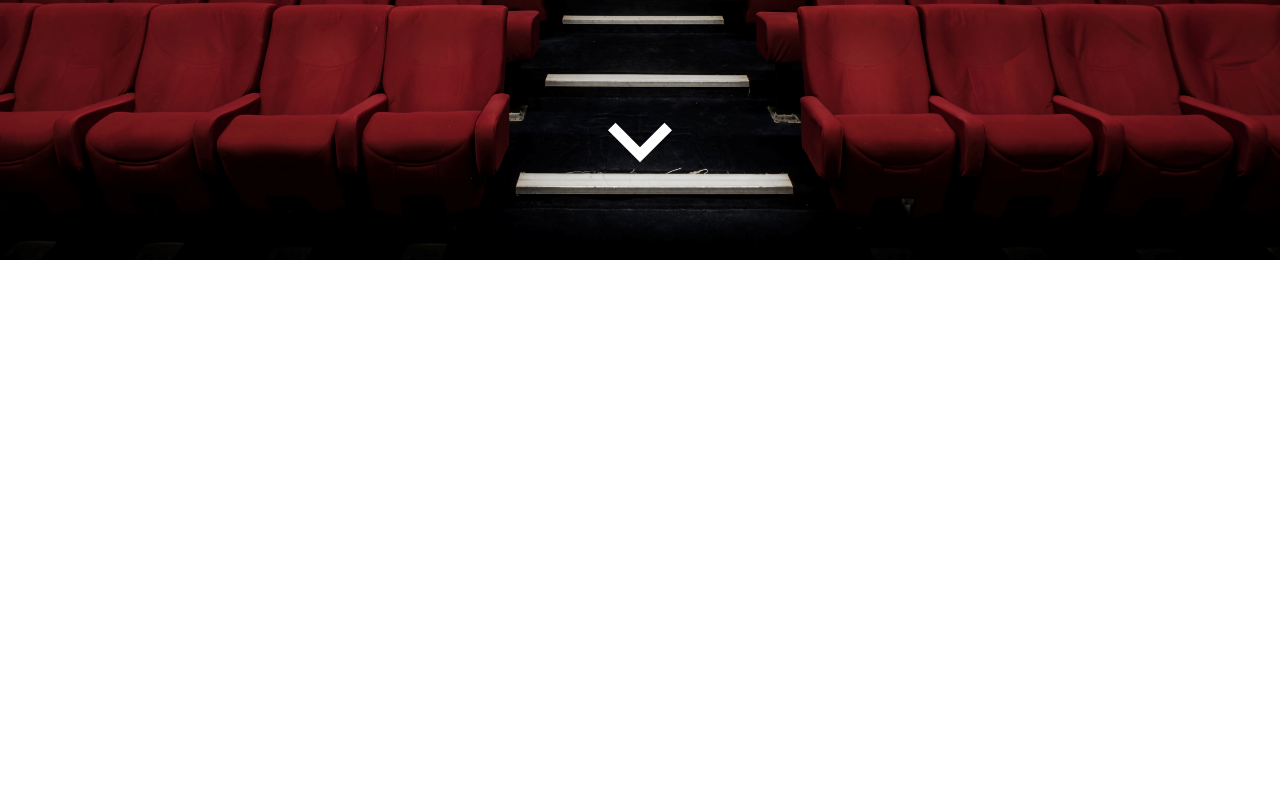
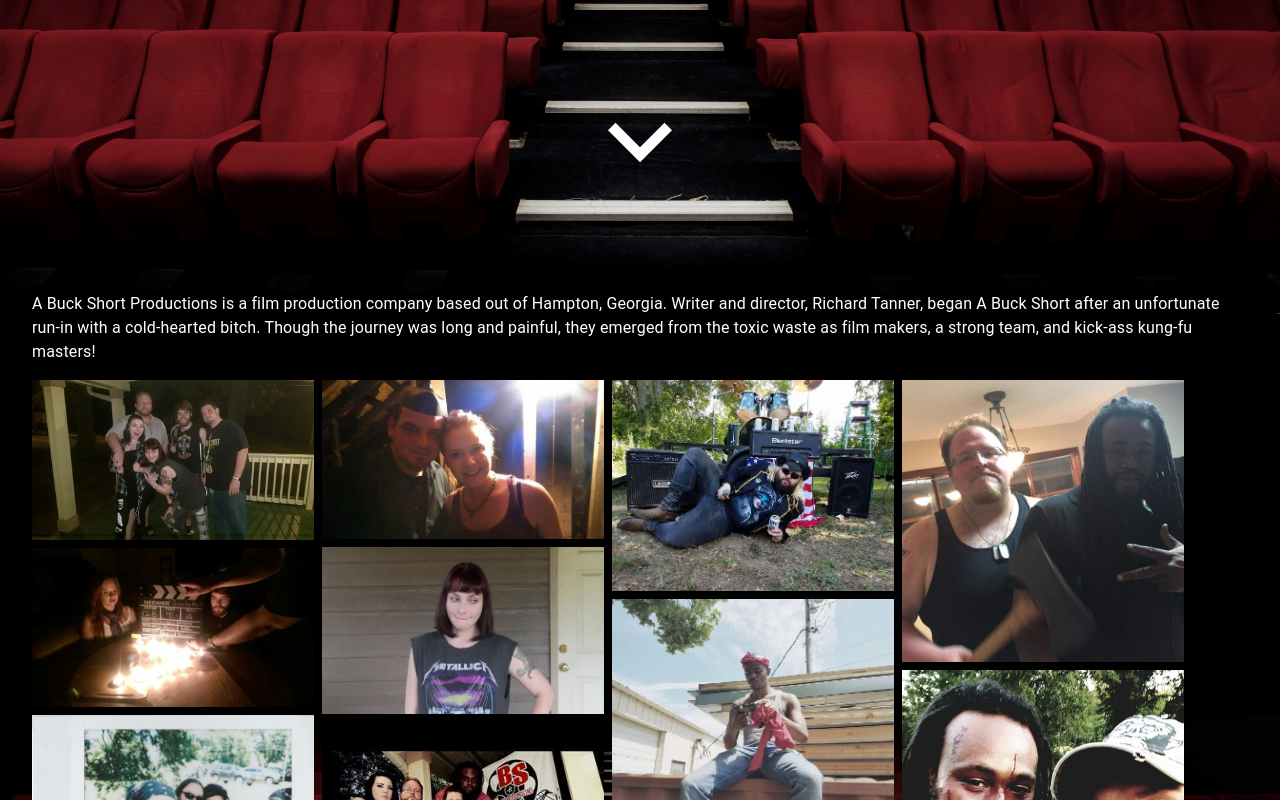
Before and after one commit to RMcwey/buckShort, a React (Create React App) app in the folder client/: page / in a window 1280 px wide. Shown: the part 540-1340 px from the top of the page. Before the commit the page ends 800 px from the top, so only its background shows below. Built offline with nearby package versions, Linux system fonts and the light colour scheme.

Commit message:
switched images to masonry image list

```diff
--- a/client/package.json
+++ b/client/package.json
@@ -17,7 +17,8 @@
     "react-dom": "^18.2.0",
     "react-glitch-fx": "^0.3.0",
     "react-router-dom": "^6.2.1",
-    "react-scripts": "4.0.1"
+    "react-scripts": "4.0.1",
+    "react-scroll": "^1.8.7"
   },
   "scripts": {
     "start": "react-scripts start",
@@ -44,6 +45,7 @@
     ]
   },
   "devDependencies": {
-    "web-vitals": "^3.0.1"
+    "web-vitals": "^3.0.1",
+    "react-scripts": "latest"
   }
 }
--- /dev/null
+++ b/client/src/components/MuiImageList/MuiImageList.js
@@ -0,0 +1,24 @@
+import React from "react";
+import pictureArray from "./pictureArray";
+import { Stack, ImageList, ImageListItem, Box } from "@mui/material";
+
+export default function MuiImageList() {
+  return (
+    <Stack spacing={4}>
+      <Box sx={{ width: "90vw", height: "100vh", overFlowY: "hidden" }}>
+        <ImageList variant="masonry" cols={4} gap={8}>
+          {pictureArray.map((item) => (
+            <ImageListItem key={item.id}>
+              <img
+                src={item.photo}
+                srcSet={item.photo}
+                alt={item.label}
+                loading="lazy"
+              />
+            </ImageListItem>
+          ))}
+        </ImageList>
+      </Box>
+    </Stack>
+  );
+}
--- a/client/src/components/SimpleSlider/pictureArray.js
+++ b/client/src/components/MuiImageList/pictureArray.js
@@ -9,57 +9,21 @@ import franken1 from "../../assets/images/photos/franken-1.jpg";
 import franken2 from "../../assets/images/photos/franken-2.jpg";
 import franken3 from "../../assets/images/photos/franken-3.png";
 import franken5 from "../../assets/images/photos/franken-5.jpg";
-import franken7 from "../../assets/images/photos/franken-7.jpg";
+import franken6 from "../../assets/images/photos/franken-6.jpg";
 
 const pictureArray = [
-  {
-    photo: bts1,
-    label: "image1",
-  },
-  {
-    photo: bts1,
-    label: "image2",
-  },
-  {
-    photo: bts1,
-    label: "image3",
-  },
-  {
-    photo: bts1,
-    label: "image4",
-  },
-  {
-    photo: bts1,
-    label: "image5",
-  },
-  {
-    photo: bts1,
-    label: "image6",
-  },
-  {
-    photo: bts1,
-    label: "image7",
-  },
-  {
-    photo: bts1,
-    label: "image8",
-  },
-  {
-    photo: bts1,
-    label: "image9",
-  },
-  {
-    photo: bts1,
-    label: "image10",
-  },
-  {
-    photo: bts1,
-    label: "image11",
-  },
-  {
-    photo: bts1,
-    label: "image12",
-  },
+  { id: 1, photo: bts1, label: "image1" },
+  { id: 2, photo: bts2, label: "image2" },
+  { id: 3, photo: copy2, label: "image3" },
+  { id: 4, photo: danSamJoe, label: "image4" },
+  { id: 5, photo: danielLibby, label: "image5" },
+  { id: 6, photo: erinBrown, label: "image6" },
+  { id: 7, photo: bts3, label: "image7" },
+  { id: 8, photo: franken1, label: "image8" },
+  { id: 9, photo: franken2, label: "image9" },
+  { id: 10, photo: franken3, label: "image10" },
+  { id: 11, photo: franken5, label: "image11" },
+  { id: 12, photo: franken6, label: "image12" },
 ];
 
 export default pictureArray;
--- a/client/src/pages/Home.js
+++ b/client/src/pages/Home.js
@@ -1,22 +1,30 @@
 import React, { useEffect, useState } from "react";
 import Background from "../assets/images/background.png";
 import Logo from "../assets/images/Logos/a-buck-3-removebg.png";
-// import { Link as Scroll } from "react-scroll";
+import { Link as Scroll } from "react-scroll";
 import { styled } from "@mui/system";
-import { CssBaseline, Box, Collapse, IconButton } from "@mui/material";
+import {
+  CssBaseline,
+  Box,
+  Collapse,
+  Typography,
+  IconButton,
+} from "@mui/material";
 import CloseIcon from "@mui/icons-material/Close";
 import ExpandMoreIcon from "@mui/icons-material/ExpandMore";
 import GlitchFx from "react-glitch-fx/lib/GlitchFx";
 import Alert from "@mui/material/Alert";
+import MuiImageList from "../components/MuiImageList/MuiImageList";
 // import Auth from "../utils/auth";
 
 const BackgroundStyled = styled("div")({
-  minHeight: "100vh",
+  minHeight: "100%",
   backgroundImage: `url(${Background})`,
   backgroundRepeat: "no-repeat",
-  backgroundPosition: "center",
+  backgroundPosition: "center center",
   backgroundSize: "cover",
-  overflowX: "hidden",
+  overflow: "hidden",
+  backgroundAttachment: "fixed",
 });
 
 const AlignedDiv = styled("div")({
@@ -95,8 +103,8 @@ export default function Home() {
             in={checked}
             {...(checked ? { timeout: 1000 } : {})}
             collapsedSize={50}
-            // sx={{ mx: "auto", display: "flex", justifyContent: "center" }}
           >
+            <Scroll to="about" smooth={true}>
               <IconButton>
                 <ExpandMoreIcon
                   sx={{
@@ -107,20 +115,30 @@ export default function Home() {
                   }}
                 />
               </IconButton>
+            </Scroll>
           </Collapse>
         </AlignedDiv>
-        {/* </Scroll> */}
       </Box>
-    </BackgroundStyled>
-  );
-
-  /* <Box sx={{ width: 300, height: 300 }}>
-        <Typography color={"#000000"}>
+      <Box
+        id="about"
+        sx={{
+          display: "flex",
+          flexDirection: "column",
+          justifyContent: "space-around",
+          minHeight: "100vh",
+          margin: "2em",
+        }}
+      >
+        <Typography color={"#FFF"}>
           A Buck Short Productions is a film production company based out of
           Hampton, Georgia. Writer and director, Richard Tanner, began A Buck
           Short after an unfortunate run-in with a cold-hearted bitch. Though
           the journey was long and painful, they emerged from the toxic waste as
           film makers, a strong team, and kick-ass kung-fu masters!
         </Typography>
-      </Box> */
+
+        <MuiImageList />
+      </Box>
+    </BackgroundStyled>
+  );
 }
```
Also changed, not shown: client/src/components/SimpleSlider/SimpleSlider.js (deleted, +0 -41 lines), 1 other file (tests, documents, lock files or other folders). Lines whose indentation alone changed are shown as unchanged.
